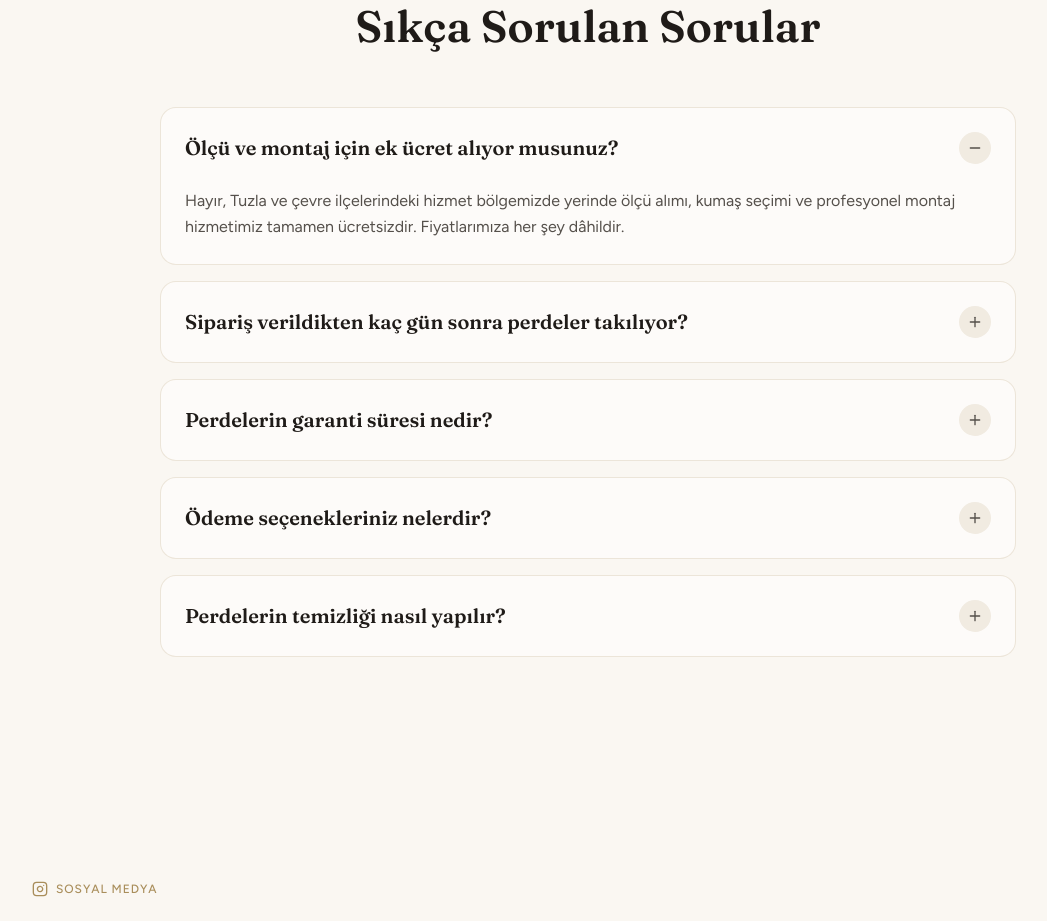
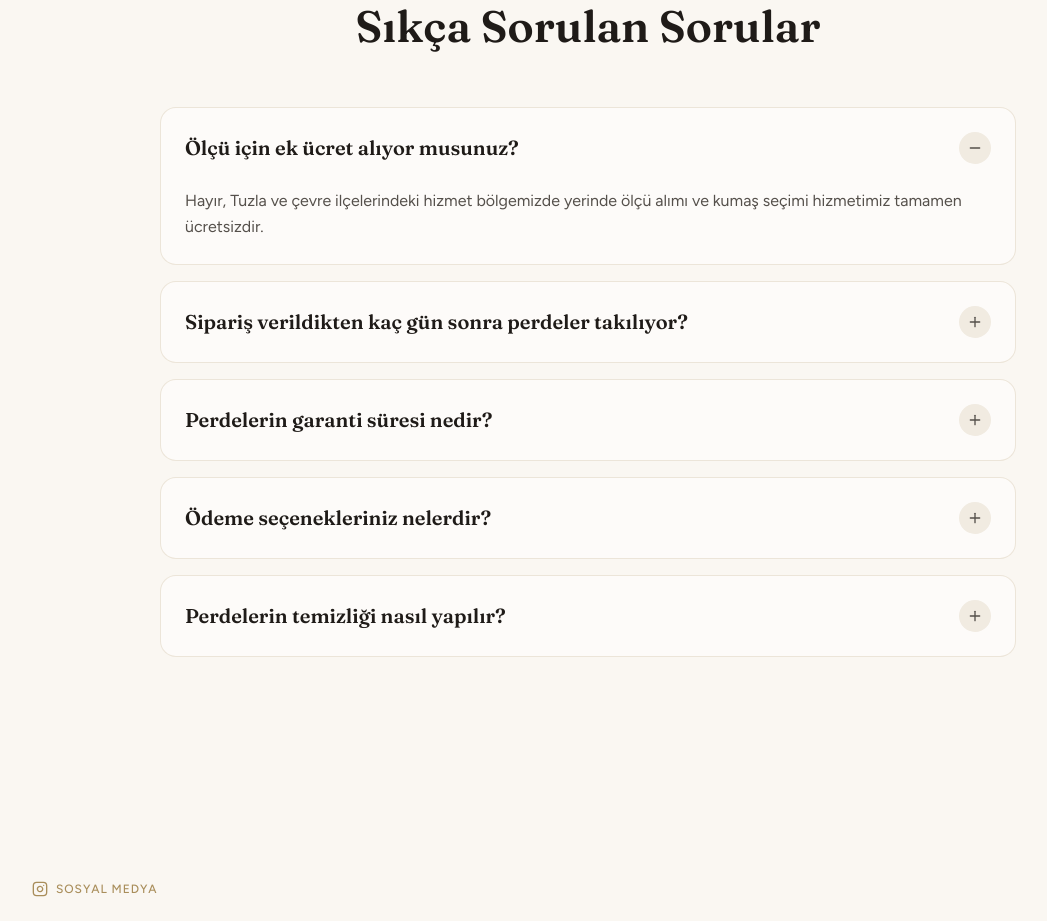
Before and after one commit to kutluhangil/TAC, a Next.js app in the folder kilicarslanperdetasarim/: page / in a window 1280 px wide. Shown: the part 7420-8341 px from the top of the page, without its empty margins (52-1099 px from the left). Built offline with nearby package versions, Linux system fonts and the light colour scheme.

Commit message:
fix: update FAQ content for payment and installation

```diff
--- a/kilicarslanperdetasarim/src/components/sections/Faq.tsx
+++ b/kilicarslanperdetasarim/src/components/sections/Faq.tsx
@@ -6,9 +6,9 @@ import { Plus, Minus } from "lucide-react";
 
 const faqs = [
   {
-    question: "Ölçü ve montaj için ek ücret alıyor musunuz?",
+    question: "Ölçü için ek ücret alıyor musunuz?",
     answer:
-      "Hayır, Tuzla ve çevre ilçelerindeki hizmet bölgemizde yerinde ölçü alımı, kumaş seçimi ve profesyonel montaj hizmetimiz tamamen ücretsizdir. Fiyatlarımıza her şey dâhildir.",
+      "Hayır, Tuzla ve çevre ilçelerindeki hizmet bölgemizde yerinde ölçü alımı ve kumaş seçimi hizmetimiz tamamen ücretsizdir.",
   },
   {
     question: "Sipariş verildikten kaç gün sonra perdeler takılıyor?",
@@ -23,7 +23,7 @@ const faqs = [
   {
     question: "Ödeme seçenekleriniz nelerdir?",
     answer:
-      "Müşterilerimize esneklik sağlamak amacıyla kredi kartına taksit, havale/EFT ve nakit ödeme seçenekleri sunmaktayız.",
+      "Ödemelerinizi IBAN numaramıza peşin (havale/EFT) olarak yapabilirsiniz.",
   },
   {
     question: "Perdelerin temizliği nasıl yapılır?",
```
